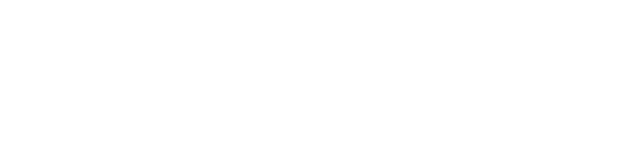
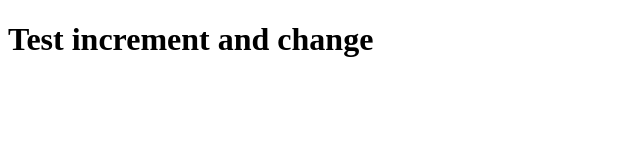
Before and after one commit to jahir11/first-html-css-repo, a plain HTML site: page index.html in a window 1280 px wide. Shown: the whole page, without its empty margins (0-640 px from the left). Drawn offline with Linux system fonts and the light colour scheme.

Commit message:
added header

```diff
--- a/index.html
+++ b/index.html
@@ -7,6 +7,6 @@
     <title>My first github repo</title>
   </head>
   <body>
-
+      <h1>Test increment and change</h1>
   </body>
 </html>
```
